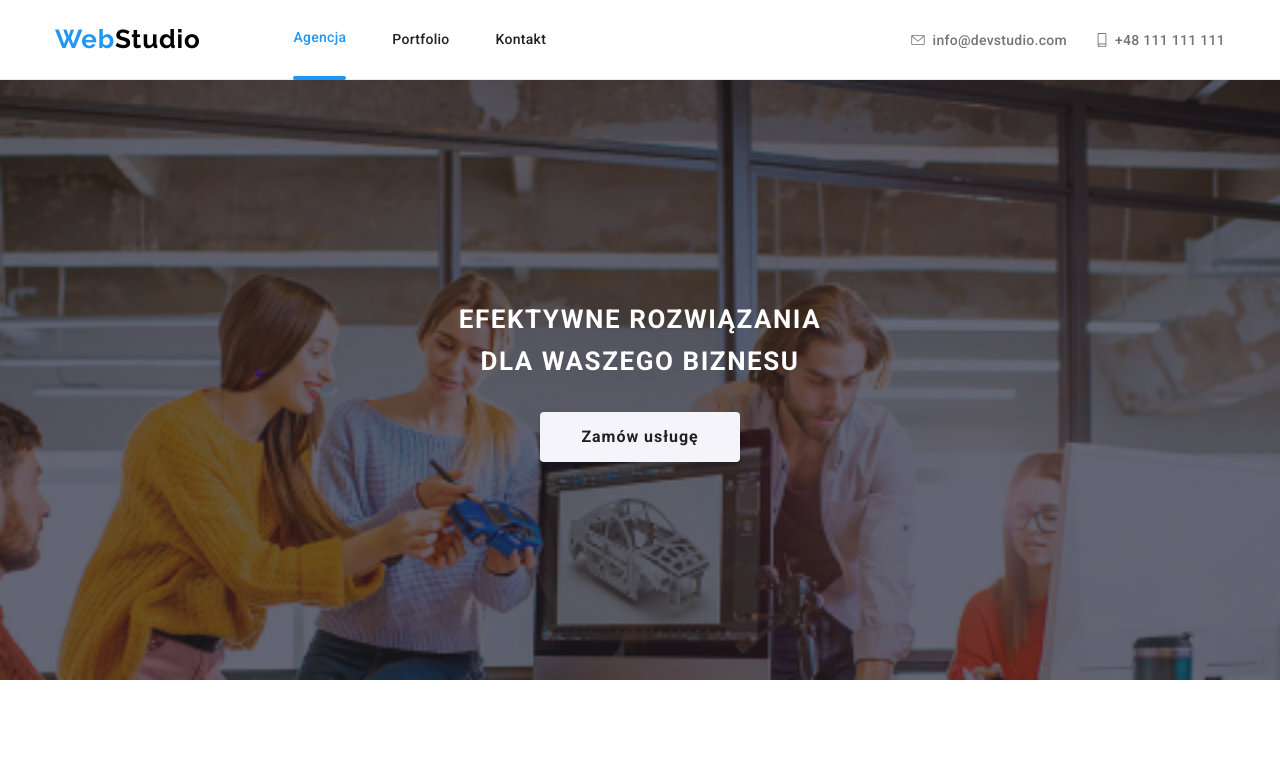
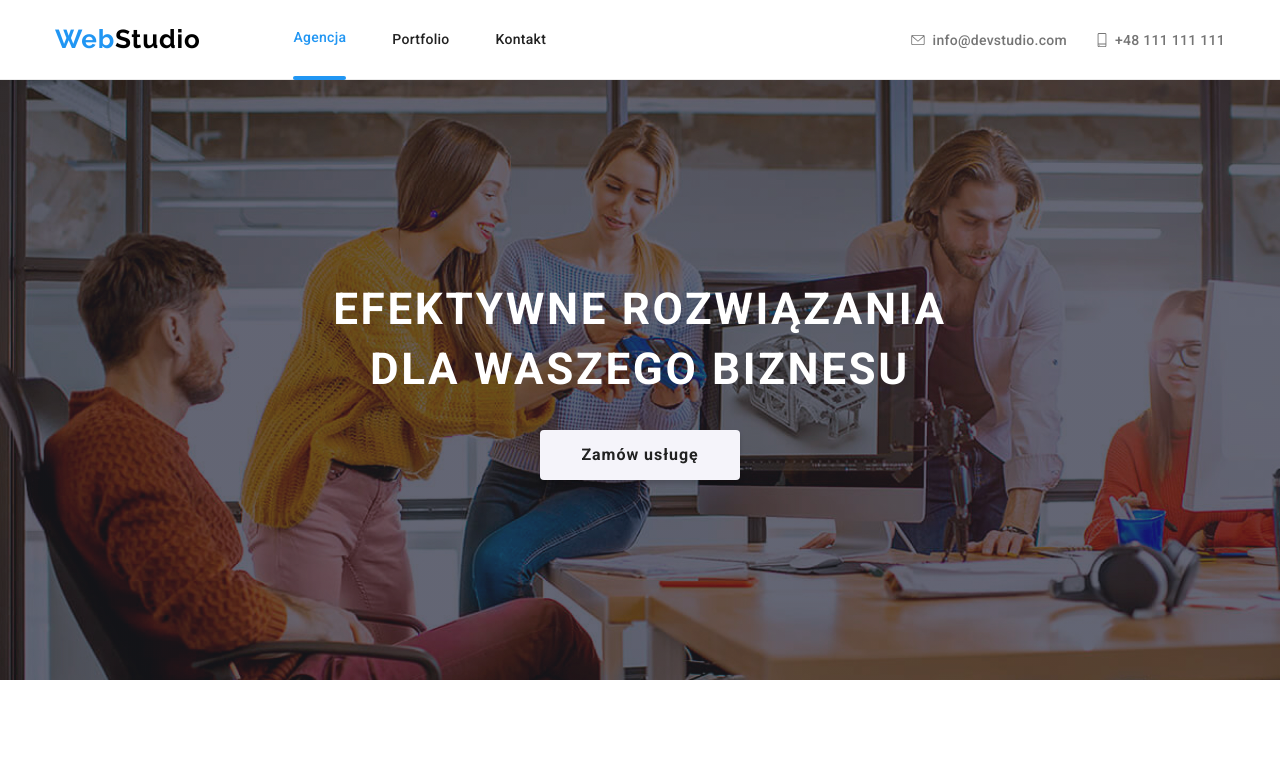
Before and after one commit to Piotr-Wesolowski/goit-markup-hw-08, a plain HTML site: page index.html in a window 1280 px wide. Shown: the top 771 px of the page. Drawn offline with nearby package versions, Linux system fonts and the light colour scheme.

Commit message:
work in progress

```diff
--- a/sass/components/_purchase.scss
+++ b/sass/components/_purchase.scss
@@ -13,8 +13,23 @@
   margin: 0 auto;
 }
 
+@media (min-width: 768px) {
+  .purchase {
+    background-image: linear-gradient(
+        rgba(47, 48, 58, 0.4),
+        rgba(47, 48, 58, 0.4)
+      ),
+      url(../images/Img_tablet.jpg);
+  }
+}
+
 @media (min-width: 1200px) {
   .purchase {
+    background-image: linear-gradient(
+        rgba(47, 48, 58, 0.4),
+        rgba(47, 48, 58, 0.4)
+      ),
+      url(../images/Img_desktop.jpg);
     height: 600px;
   }
 }
@@ -35,21 +50,22 @@
   letter-spacing: 0.06em;
   text-transform: uppercase;
   color: var(--main-white);
+}
 
+@media (min-width: 1200px) {
+  .purchase__header {
+    width: 696px;
+    height: 120px;
+    justify-content: center;
+    text-align: center;
+    font-style: normal;
+    font-size: 44px;
+    line-height: 1.36;
+    letter-spacing: 0.06em;
+    text-transform: uppercase;
+    color: var(--main-white);
   }
-
-// .purchase__header {
-//   width: 696px;
-//   height: 120px;
-//   justify-content: center;
-//   text-align: center;
-//   font-style: normal;
-//   font-size: 44px;
-//   line-height: 1.36;
-//   letter-spacing: 0.06em;
-//   text-transform: uppercase;
-//   color: var(--main-white);
-// }
+}
 
 .purchase__modal-form {
   margin-bottom: 28px;
--- a/sass/utils/_container.scss
+++ b/sass/utils/_container.scss
@@ -4,7 +4,6 @@
   width: 100%;
   margin: 0 auto;
   padding: 0 15px;
-
 }
 
 .purchase__container {
@@ -14,5 +13,10 @@
   height: 164px;
   margin: 0 auto;
   padding: 0 15px;
+}
 
+@media (min-width: 1200px) {
+  .purchase__container {
+    height: 200px;
   }
+}
```
Also changed, not shown: css/main.min.css, images/Img_desktop.jpg (renamed from images/Img.jpg), images/Img_tablet.jpg (added), 1 other file. Lines whose indentation alone changed are shown as unchanged.
